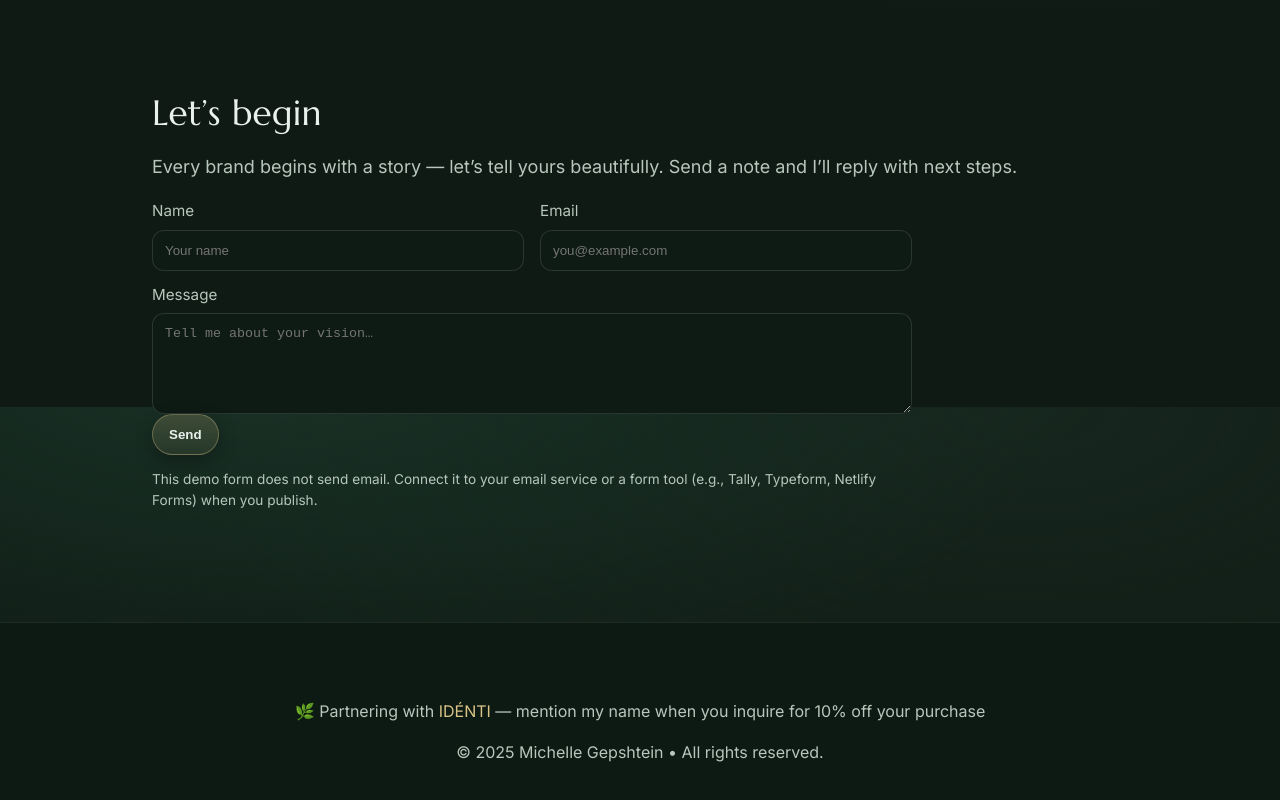
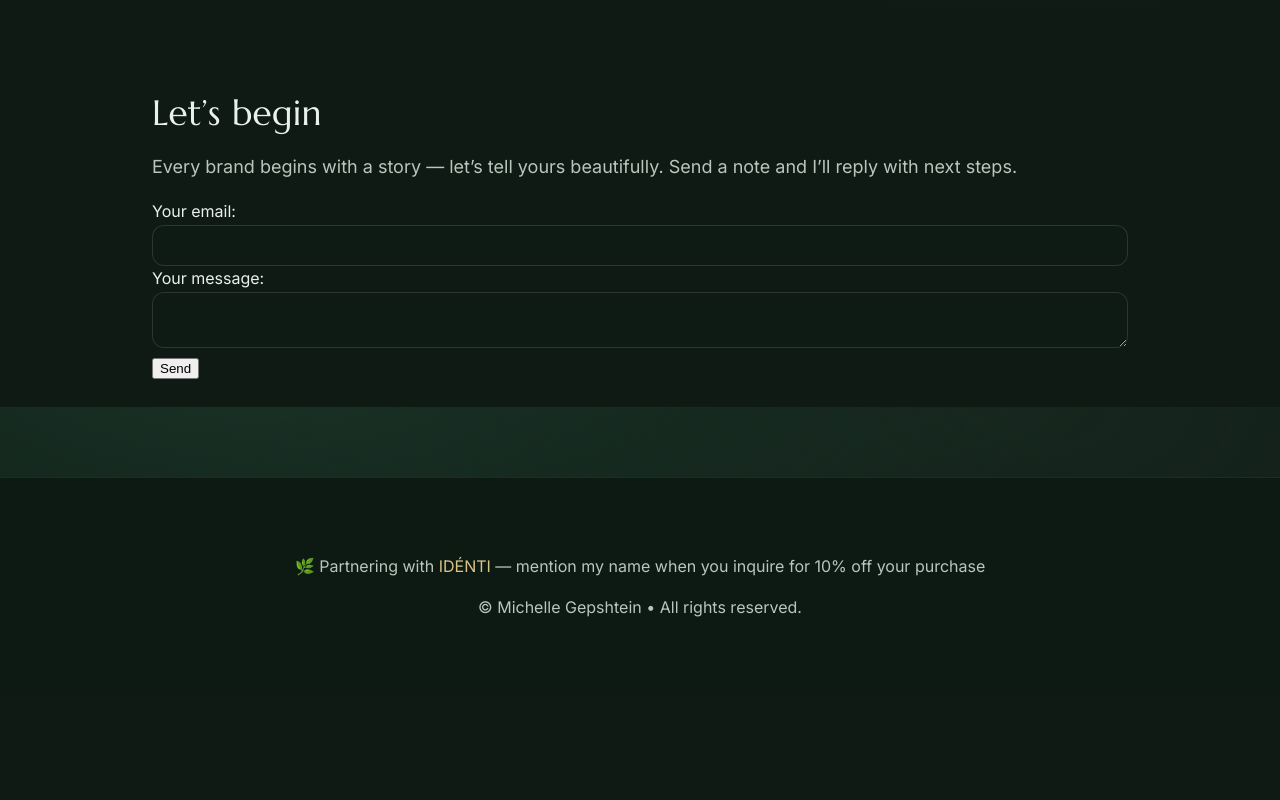
Before and after one commit to micLira828/IdentiLandingPage, a plain HTML site: page index.html in a window 1280 px wide. Shown: the part 2793-3593 px from the top of the page. After the commit the page ends 3490 px from the top, so only its background shows below. Drawn offline with Linux system fonts and the light colour scheme.

Commit message:
Added form
I updated the form to send emails

```diff
--- a/index.html
+++ b/index.html
@@ -137,24 +137,21 @@
       <div class="container">
         <h2 id="contact-title" class="h2">Let’s begin</h2>
         <p class="lead">Every brand begins with a story — let’s tell yours beautifully. Send a note and I’ll reply with next steps.</p>
-        <form class="contact-form" aria-label="Contact form" action="#" method="post" onsubmit="return false;">
-          <div class="form-grid">
-            <label class="field">
-              <span>Name</span>
-              <input type="text" name="name" placeholder="Your name" required>
-            </label>
-            <label class="field">
-              <span>Email</span>
-              <input type="email" name="email" placeholder="you@example.com" required>
-            </label>
-          </div>
-          <label class="field">
-            <span>Message</span>
-            <textarea name="message" rows="5" placeholder="Tell me about your vision…"></textarea>
-          </label>
-          <button class="btn" type="submit">Send</button>
-          <p class="tiny">This demo form does not send email. Connect it to your email service or a form tool (e.g., Tally, Typeform, Netlify Forms) when you publish.</p>
-        </form>
+     <form
+  action="https://formspree.io/f/myzlzwjn"
+  method="POST"
+>
+  <label>
+    Your email:
+    <input type="email" name="email">
+  </label>
+  <label>
+    Your message:
+    <textarea name="message"></textarea>
+  </label>
+  <!-- your other form fields go here -->
+  <button type="submit">Send</button>
+</form>
       </div>
     </section>
   </main>
@@ -167,6 +164,27 @@
     </div>
   </footer>
 
-  <script src="script.js"></script>
+  <script>
+  // Handle Formspree success message gracefully
+  document.querySelector('.contact-form').addEventListener('submit', async function(e) {
+    e.preventDefault();
+
+    const form = e.target;
+    const data = new FormData(form);
+
+    const response = await fetch(form.action, {
+      method: form.method,
+      body: data,
+      headers: { 'Accept': 'application/json' }
+    });
+
+    if (response.ok) {
+      form.reset();
+      form.querySelector('.success-message').style.display = 'block';
+    } else {
+      alert("There was an issue sending your message. Please try again.");
+    }
+  });
+</script>
 </body>
 </html>
```
